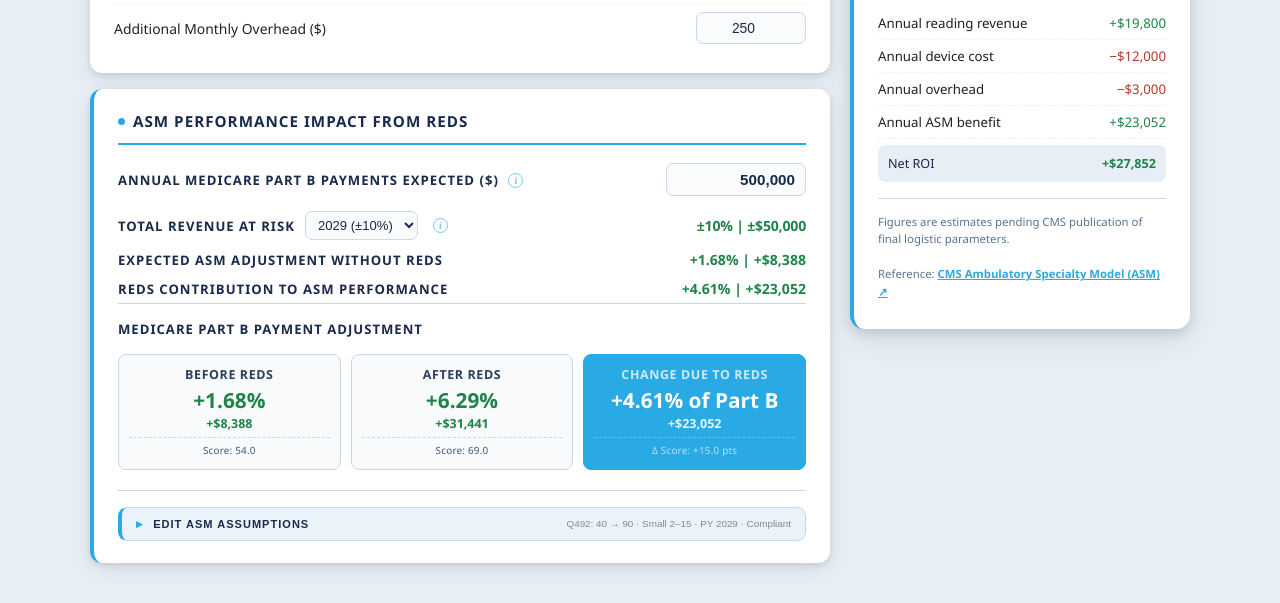
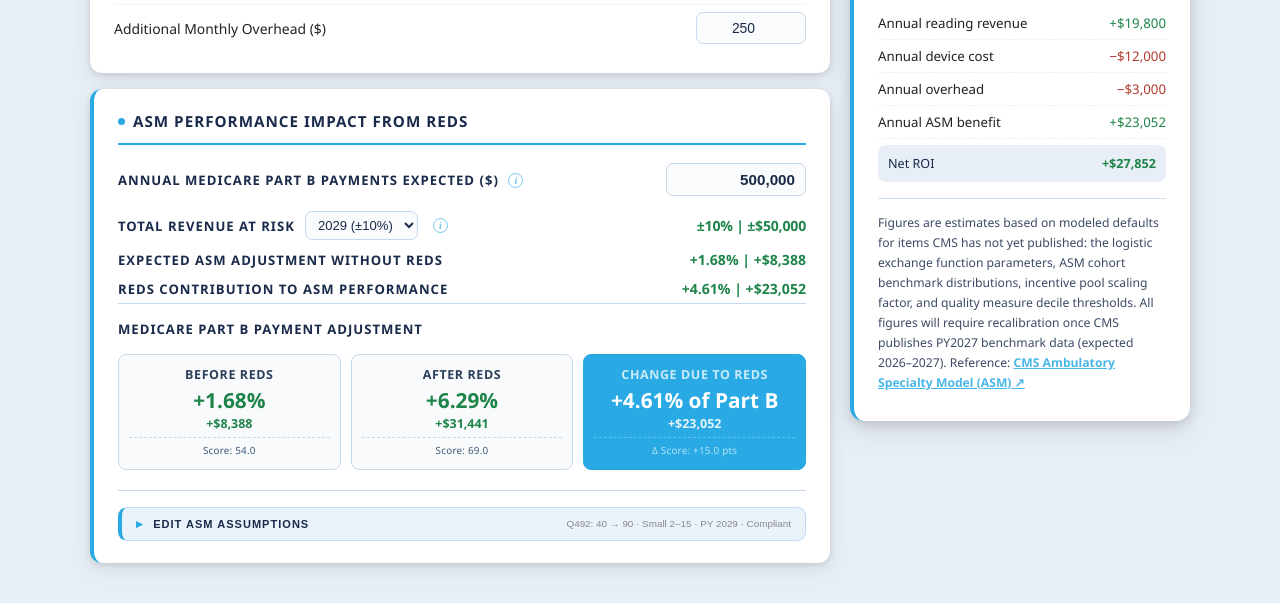
Before and after one commit to Shlomiberg/ASM-ReDS-Calculator, a plain HTML site: page index.html in a window 1280 px wide. Shown: the part 395-998 px from the top of the page. Drawn offline with Linux system fonts and the light colour scheme.

Commit message:
Update index.html
please round the ROI in percent to the nearest whole number, make the caveat note at the bottom (the one that starts with "figures are..."  a bit more prominent and expand it to include additional information that is still not published
Shorten the caveat note to three sentences.

```diff
--- a/index.html
+++ b/index.html
@@ -184,7 +184,7 @@ body { font-family: 'Segoe UI', system-ui, sans-serif; background: var(--bg); co
 .neu { color: var(--muted); }
 
 /* Disclaimer */
-.disclaimer { font-size: 0.71em; color: #5a7391; line-height: 1.55; margin-top: 16px; padding-top: 14px; border-top: 1px solid var(--border); }
+.disclaimer { font-size: 0.76em; color: var(--accent); line-height: 1.65; margin-top: 16px; padding-top: 14px; border-top: 1px solid var(--border); opacity: 0.85; }
 
 /* Mobile steppers — hidden on desktop */
 .m-step-wrap { display: contents; }
@@ -564,8 +564,7 @@ body { font-family: 'Segoe UI', system-ui, sans-serif; background: var(--bg); co
     </div><!-- /breakdown bd-detail -->
 
     <div class="disclaimer">
-        Figures are estimates pending CMS publication of final logistic parameters.<br><br>
-        Reference: <a href="https://www.cms.gov/priorities/innovation/innovation-models/asm" target="_blank" rel="noopener" style="color:var(--blue);font-weight:600;">CMS Ambulatory Specialty Model (ASM) ↗</a>
+        Figures are estimates based on modeled defaults for items CMS has not yet published: the logistic exchange function parameters, ASM cohort benchmark distributions, incentive pool scaling factor, and quality measure decile thresholds. All figures will require recalibration once CMS publishes PY2027 benchmark data (expected 2026–2027). Reference: <a href="https://www.cms.gov/priorities/innovation/innovation-models/asm" target="_blank" rel="noopener" style="color:var(--blue);font-weight:700;">CMS Ambulatory Specialty Model (ASM) ↗</a>
     </div>
 
 </div><!-- /roi-card -->
@@ -761,7 +760,7 @@ function calcROI(){
     heroEl.innerText = (yrROI < 0 ? '−' : '') + absAmt;
     heroEl.className='roi-dollar '+(yrROI>=0?'pos':'neg');
     const pctEl=g('s_roi_pct');
-    pctEl.innerText = (roiPct < 0 ? '−' : '') + Math.abs(roiPct).toFixed(1)+'%';
+    pctEl.innerText = (roiPct < 0 ? '−' : '') + Math.abs(Math.round(roiPct)) + '%';
     pctEl.className='roi-pct-hero '+(roiPct>=0?'pos':'neg');
 
     g('s_rev_yr').innerText=fmt$(yrRev);
```
